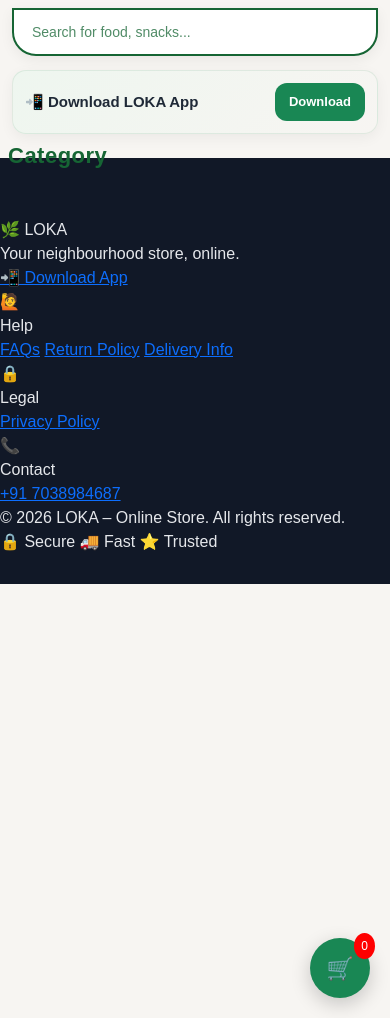
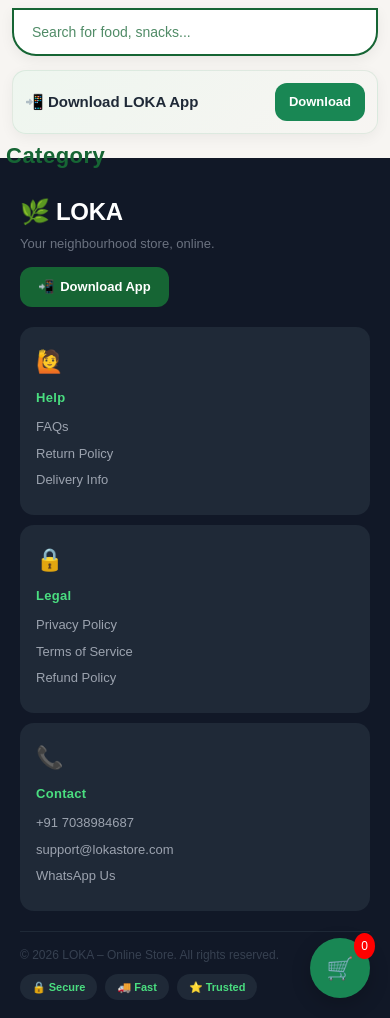
Before and after one commit to Vaibhavchougule72/kagal-marketplace, a Django app: template templates/home.html in a window 390 px wide. Shown: the part 65-1083 px from the top of the page. Run offline with Django 5.2, Linux system fonts and the light colour scheme; the template is opened without the code that fills it, so the values that code supplies are empty.

Commit message:
home old

```diff
--- a/static/css/loka-theme.css
+++ b/static/css/loka-theme.css
@@ -206,38 +206,35 @@ section h3 {
 @media screen and (max-width: 576px) {
 
     #categories .container {
-        padding-left: 8px;
-        padding-right: 8px;
-    }
-
-    /* Force 3-column grid */
+        padding-left: 6px;
+        padding-right: 6px;
+    }
+
     #categories .row {
-        display: -webkit-flex;
         display: flex;
-        -webkit-flex-wrap: wrap;
         flex-wrap: wrap;
-        margin-left: -4px;
-        margin-right: -4px;
+        margin-left: -3px;
+        margin-right: -3px;
     }
 
     #categories .row > div {
-        width: 33.3333%;
-        max-width: 33.3333%;
-        -webkit-flex: 0 0 33.3333%;
-        flex: 0 0 33.3333%;
-        padding-left: 4px;
-        padding-right: 4px;
-        margin-bottom: 10px;
+        width: 25%;
+        max-width: 25%;
+        flex: 0 0 25%;
+        padding-left: 3px;
+        padding-right: 3px;
+        margin-bottom: 8px;
     }
 
     .blinkit-category-card {
         width: 100%;
-        border-radius: 12px;
+        border-radius: 10px;
     }
 
     .category-title {
-        font-size: 11px;
-        padding: 5px 3px 7px;
+        font-size: 10px;
+        padding: 5px 2px 6px;
+        min-height: 28px;
     }
 }
 
@@ -495,77 +492,151 @@ section h3 {
     }
 
 }
-
 /* ===========================
-   LOKA FOOTER
+   LOKA FOOTER — Option 3
 =========================== */
+
 .loka-footer {
     background: #111827;
-    color: #e5e7eb;
-    padding: 60px 0 30px;
-}
-
-.footer-title {
-    color: #facc15;
+    padding: 36px 0 0;
+}
+
+.loka-footer-inner {
+    max-width: 1200px;
+    margin: 0 auto;
+    padding: 0 20px;
+}
+
+/* TOP ROW */
+.loka-footer-top {
+    display: flex;
+    justify-content: space-between;
+    align-items: center;
+    margin-bottom: 20px;
+}
+
+.loka-footer-logo {
+    font-size: 24px;
+    font-weight: 800;
+    color: #ffffff;
+    letter-spacing: -0.3px;
+}
+
+.loka-footer-tagline {
+    font-size: 13px;
+    color: #6b7280;
+    margin-top: 4px;
+}
+
+.loka-footer-download-btn {
+    display: inline-flex;
+    align-items: center;
+    gap: 6px;
+    background: #166534;
+    color: #ffffff;
+    text-decoration: none;
+    padding: 10px 18px;
+    border-radius: 12px;
+    font-size: 13px;
     font-weight: 700;
-    margin-bottom: 15px;
-}
-
-.footer-text {
-    font-size: 14px;
-    color: #cbd5e1;
-    line-height: 1.6;
-}
-
-.footer-contact-item {
+    transition: background 0.2s ease, transform 0.2s ease;
+    white-space: nowrap;
+}
+
+.loka-footer-download-btn:hover {
+    background: #14532d;
+    color: #ffffff;
+    transform: translateY(-1px);
+}
+
+/* CARD GRID */
+.loka-footer-cards {
+    display: grid;
+    grid-template-columns: repeat(3, 1fr);
+    gap: 12px;
+    margin-bottom: 20px;
+}
+
+.loka-footer-card {
+    background: #1f2937;
+    border-radius: 14px;
+    padding: 18px 16px;
+}
+
+.loka-footer-card-icon {
+    font-size: 22px;
     margin-bottom: 10px;
-    font-size: 14px;
-}
-
-.footer-contact-item a {
-    color: #e5e7eb;
-    text-decoration: none;
-}
-
-.footer-contact-item a:hover {
-    color: #22c55e;
-}
-
-.footer-links {
-    list-style: none;
-    padding: 0;
-    margin: 0;
-}
-
-.footer-links li {
-    margin-bottom: 8px;
-}
-
-.footer-links a {
-    color: #cbd5e1;
-    text-decoration: none;
-    font-size: 14px;
-}
-
-.footer-links a:hover {
-    color: #22c55e;
-}
-
-.footer-divider {
-    height: 1px;
-    background: #374151;
-    margin: 40px 0 20px;
-}
-
-.footer-bottom {
-    text-align: center;
+}
+
+.loka-footer-card-title {
+    font-size: 13px;
+    font-weight: 700;
+    color: #4ade80;
+    margin-bottom: 10px;
+    letter-spacing: 0.3px;
+}
+
+.loka-footer-card-link {
+    display: block;
     font-size: 13px;
     color: #9ca3af;
-}
-
-.page-content {
-    padding-top: 0;
-    padding-bottom: 60px;
+    text-decoration: none;
+    margin-bottom: 7px;
+    transition: color 0.15s ease;
+}
+
+.loka-footer-card-link:hover {
+    color: #ffffff;
+}
+
+/* BOTTOM BAR */
+.loka-footer-bottom {
+    border-top: 1px solid #1f2937;
+    padding: 14px 0 18px;
+    display: flex;
+    justify-content: space-between;
+    align-items: center;
+    flex-wrap: wrap;
+    gap: 10px;
+}
+
+.loka-footer-copy {
+    font-size: 12px;
+    color: #374151;
+}
+
+.loka-footer-trust {
+    display: flex;
+    gap: 8px;
+    flex-wrap: wrap;
+}
+
+.loka-trust-pill {
+    background: #1f2937;
+    color: #4ade80;
+    font-size: 11px;
+    font-weight: 700;
+    padding: 5px 12px;
+    border-radius: 20px;
+}
+
+/* MOBILE */
+@media (max-width: 576px) {
+    .loka-footer-top {
+        flex-direction: column;
+        align-items: flex-start;
+        gap: 14px;
+    }
+
+    .loka-footer-cards {
+        grid-template-columns: 1fr;
+        gap: 10px;
+    }
+
+    .loka-footer-bottom {
+        flex-direction: column;
+        align-items: flex-start;
+    }
 }
 
 /* ===========================
--- a/templates/home.html
+++ b/templates/home.html
@@ -359,6 +359,8 @@
                 <div class="loka-footer-card-icon">🔒</div>
                 <div class="loka-footer-card-title">Legal</div>
                 <a href="{% url 'privacy_policy' %}" class="loka-footer-card-link">Privacy Policy</a>
+                <a href="#" class="loka-footer-card-link">Terms of Service</a>
+                <a href="#" class="loka-footer-card-link">Refund Policy</a>
             </div>
 
             <!-- Contact Card -->
@@ -366,6 +368,8 @@
                 <div class="loka-footer-card-icon">📞</div>
                 <div class="loka-footer-card-title">Contact</div>
                 <a href="tel:+917038984687" class="loka-footer-card-link">+91 7038984687</a>
+                <a href="mailto:support@lokastore.com" class="loka-footer-card-link">support@lokastore.com</a>
+                <a href="https://wa.me/917038984687" class="loka-footer-card-link">WhatsApp Us</a>
             </div>
 
         </div>
```
Also changed, not shown: other parts of static/css/loka-theme.css (+41 -22 lines).
